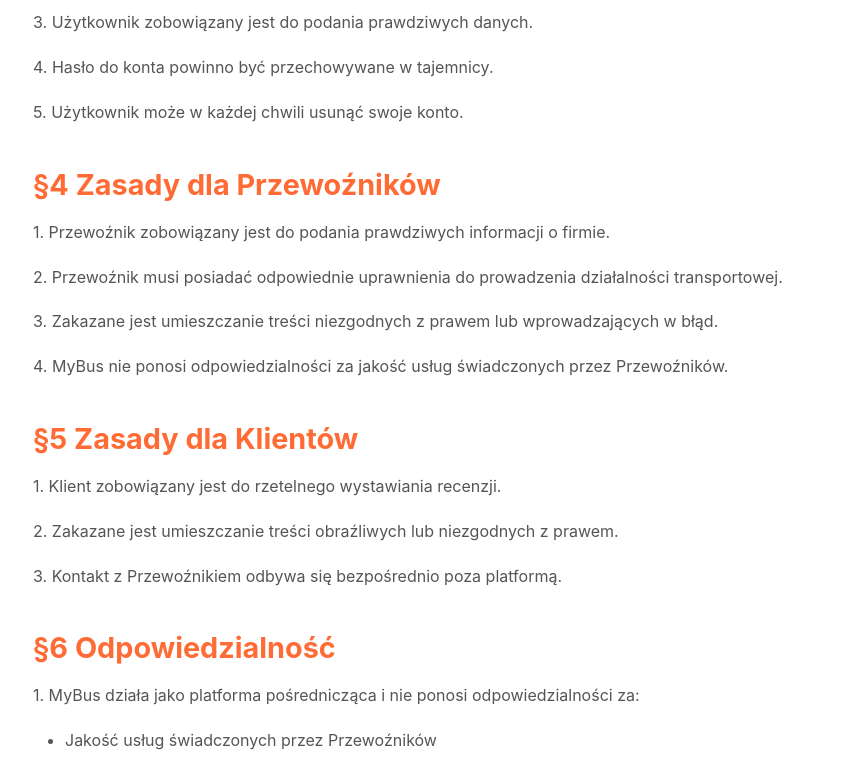
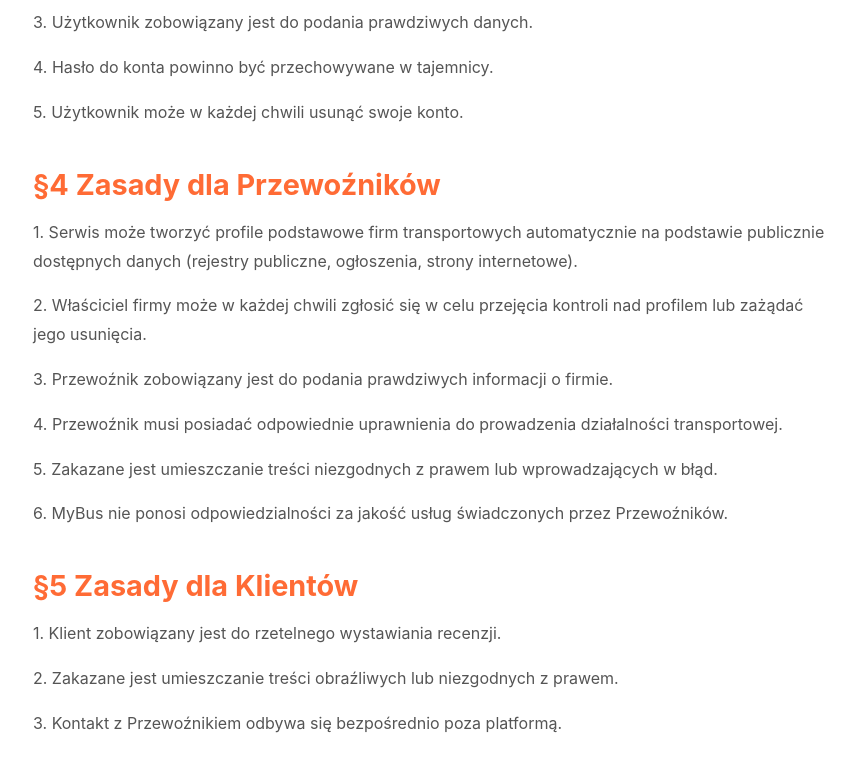
Before and after one commit to sebastianworkvia-ux/mybus-portal, a React (Vite) app in the folder frontend/: page /terms in a window 1280 px wide. Shown: the part 872-1645 px from the top of the page, without its empty margins (205-1060 px from the left). Built offline with nearby package versions, Linux system fonts and the light colour scheme; no server answers.

Commit message:
Dodano zapis w regulaminie o automatycznym tworzeniu profili z danych publicznych

```diff
--- a/frontend/src/pages/TermsPage.jsx
+++ b/frontend/src/pages/TermsPage.jsx
@@ -5,7 +5,7 @@ export default function TermsPage() {
     <div className="legal-page">
       <div className="container">
         <h1>Regulamin Serwisu</h1>
-        <p className="last-updated">Ostatnia aktualizacja: 14 grudnia 2025</p>
+        <p className="last-updated">Ostatnia aktualizacja: 18 stycznia 2026</p>
 
         <section>
           <h2>§1 Postanowienia ogólne</h2>
@@ -53,18 +53,27 @@ export default function TermsPage() {
         <section>
           <h2>§4 Zasady dla Przewoźników</h2>
           <p>
-            1. Przewoźnik zobowiązany jest do podania prawdziwych informacji o firmie.
+            1. Serwis może tworzyć profile podstawowe firm transportowych automatycznie
+            na podstawie publicznie dostępnych danych (rejestry publiczne, ogłoszenia,
+            strony internetowe).
           </p>
           <p>
-            2. Przewoźnik musi posiadać odpowiednie uprawnienia do prowadzenia
+            2. Właściciel firmy może w każdej chwili zgłosić się w celu przejęcia
+            kontroli nad profilem lub zażądać jego usunięcia.
+          </p>
+          <p>
+            3. Przewoźnik zobowiązany jest do podania prawdziwych informacji o firmie.
+          </p>
+          <p>
+            4. Przewoźnik musi posiadać odpowiednie uprawnienia do prowadzenia
             działalności transportowej.
           </p>
           <p>
-            3. Zakazane jest umieszczanie treści niezgodnych z prawem lub
+            5. Zakazane jest umieszczanie treści niezgodnych z prawem lub
             wprowadzających w błąd.
           </p>
           <p>
-            4. MyBus nie ponosi odpowiedzialności za jakość usług świadczonych
+            6. MyBus nie ponosi odpowiedzialności za jakość usług świadczonych
             przez Przewoźników.
           </p>
         </section>
```
